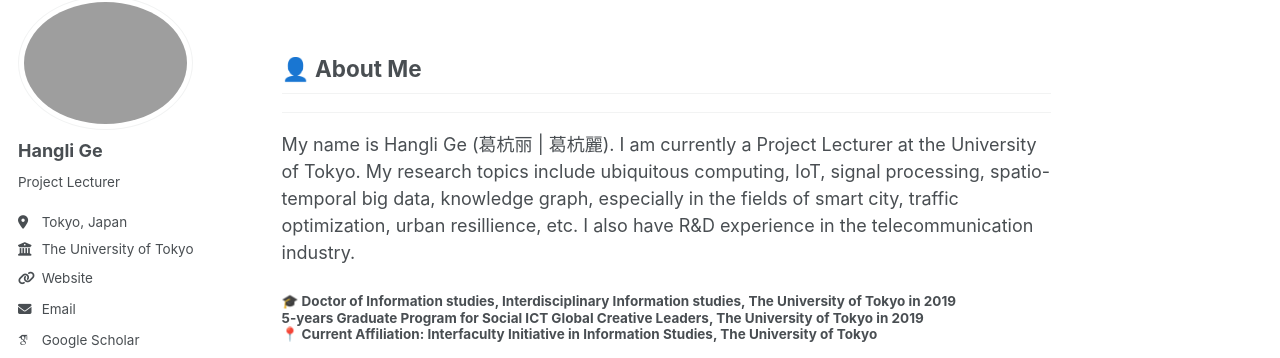
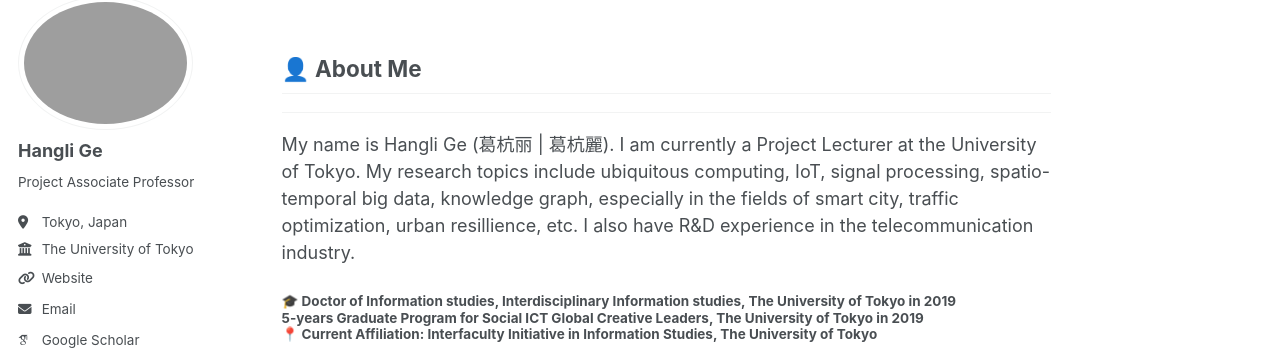
Before and after one commit to christie888/christie888.github.io, a Jekyll site: the page built from _pages/about.md, in a window 1280 px wide. Shown: the part 110-468 px from the top of the page. Built offline with Jekyll 4.4.1, drawn with Linux system fonts in a browser that asks for light colours; some web fonts are replaced.

Commit message:
Update _config.yml

```diff
--- a/_config.yml
+++ b/_config.yml
@@ -27,7 +27,7 @@ author:
   avatar           : "profile.png"
   name             : "Hangli Ge"
   pronouns         : # example: "she/her"
-  bio              : "Project Lecturer"
+  bio              : "Project Associate Professor"
   location         : "Tokyo, Japan"
   employer         : "The University of Tokyo"
   uri              : "https://www.u-tokyo.ac.jp/focus/ja/people/k0001_02873.html"
```
